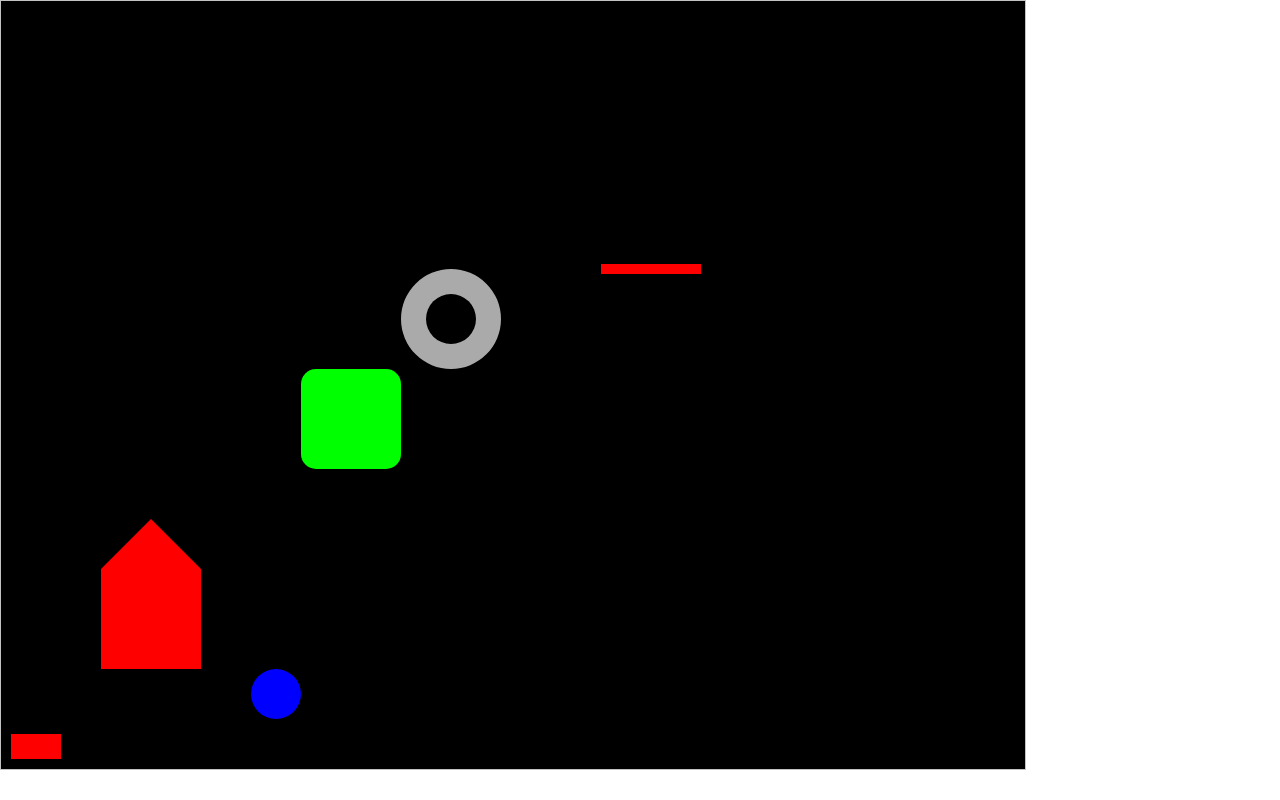
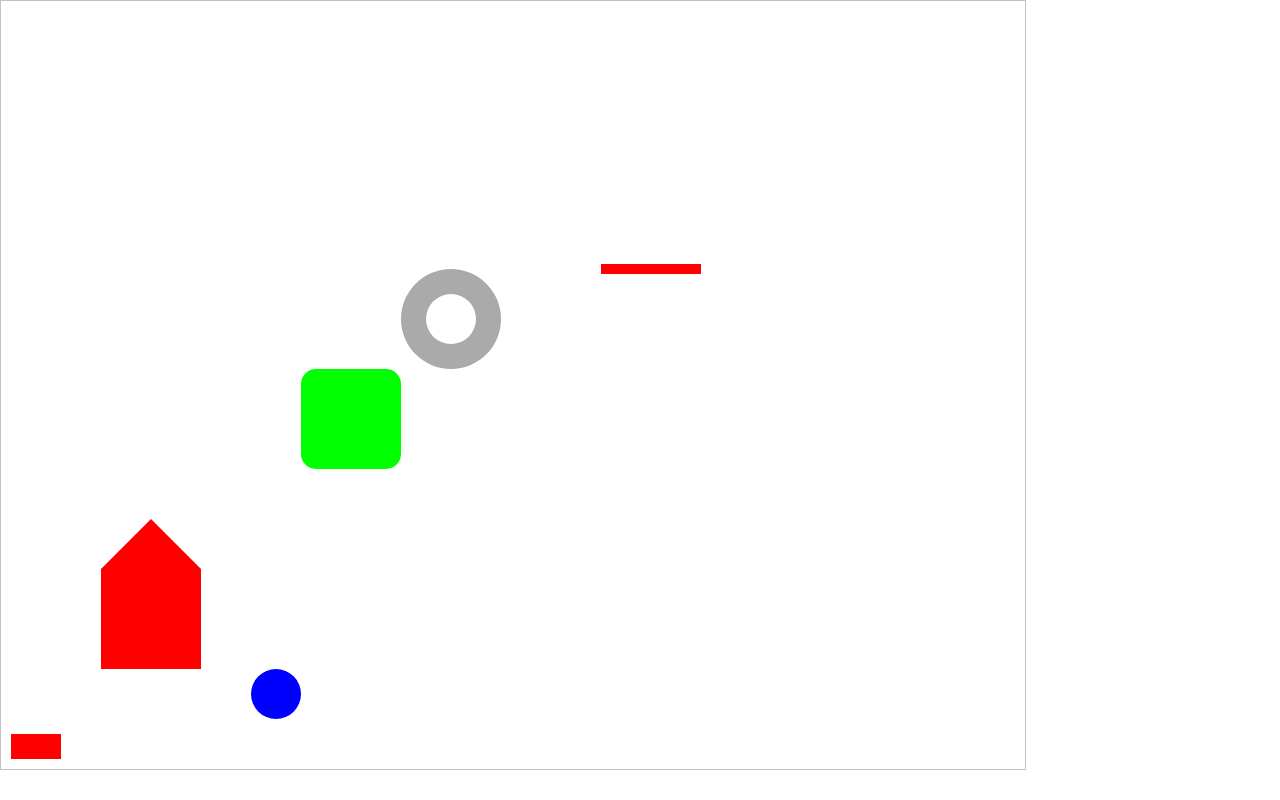
Before and after one commit to edp1096/hello-canvas, a plain HTML site: page index.html in a window 1280 px wide. Drawn offline with Linux system fonts and the light colour scheme.

Commit message:
remove bg color

```diff
--- a/index.html
+++ b/index.html
@@ -21,7 +21,7 @@
             this.context = this.canvas.getContext("2d")
             this.context.transform(1, 0, 0, -1, 0, this.canvas.height)
 
-            this.canvas.style.backgroundColor = '#000000'
+            // this.canvas.style.backgroundColor = '#000000'
             this.context.fillStyle = "#FF0000" // red
             this.context.strokeStyle = "#FF0000" // red
 
```
